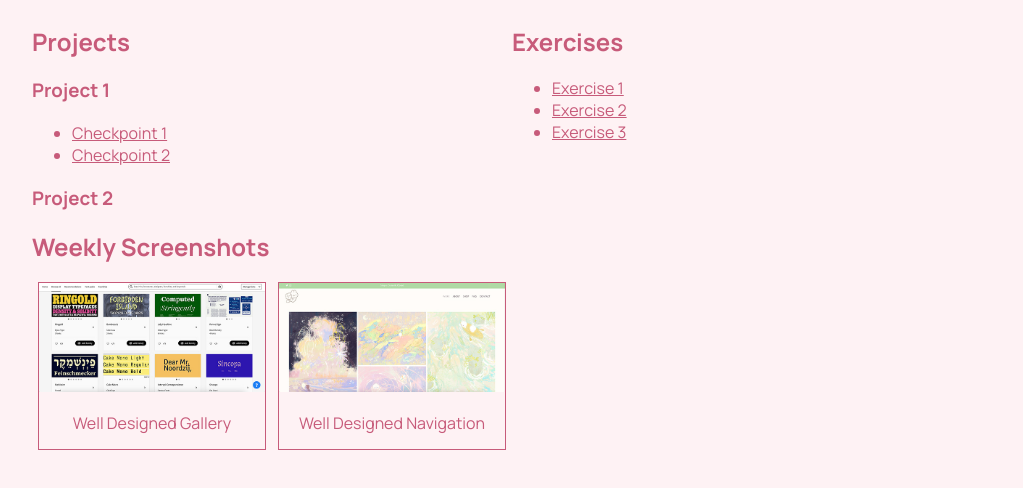
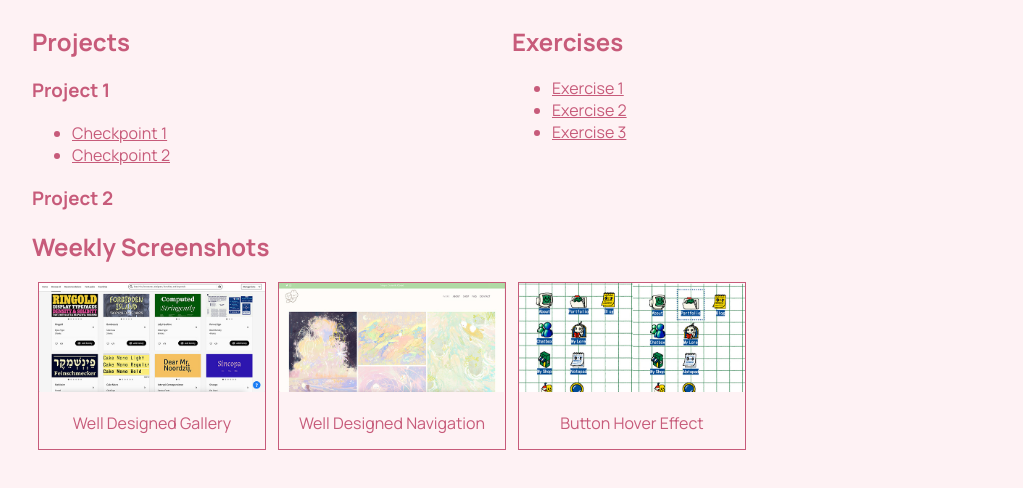
Before and after one commit to aaslam8/avt415, a plain HTML site: page index.html in a window 1280 px wide. Shown: the part 104-592 px from the top of the page, without its empty margins (128-1151 px from the left). Drawn offline with Linux system fonts and the light colour scheme.

Commit message:
weekly screenshot

```diff
--- a/index.html
+++ b/index.html
@@ -50,6 +50,14 @@
     <div class="desc">Well Designed Navigation</div>
   </div>
 </div>
+<div class="responsive">
+  <div class="gallery">
+    <a target="_blank" href="https://grovy.space/">
+      <img src="button.jpg" alt="Hover Button Effect">
+    </a>
+    <div class="desc">Button Hover Effect</div>
+  </div>
+</div>
 </div>
 </main>
 </body>
```
Also changed, not shown: button.jpg (added).
